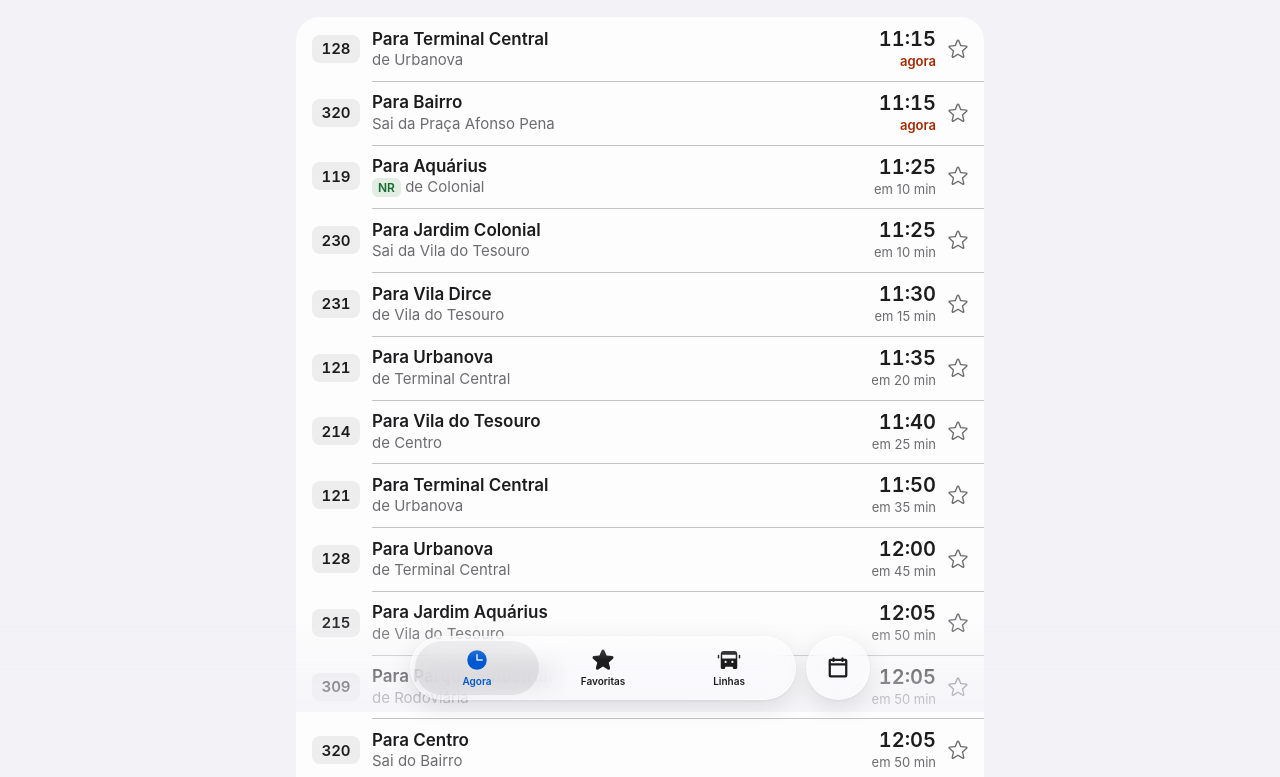
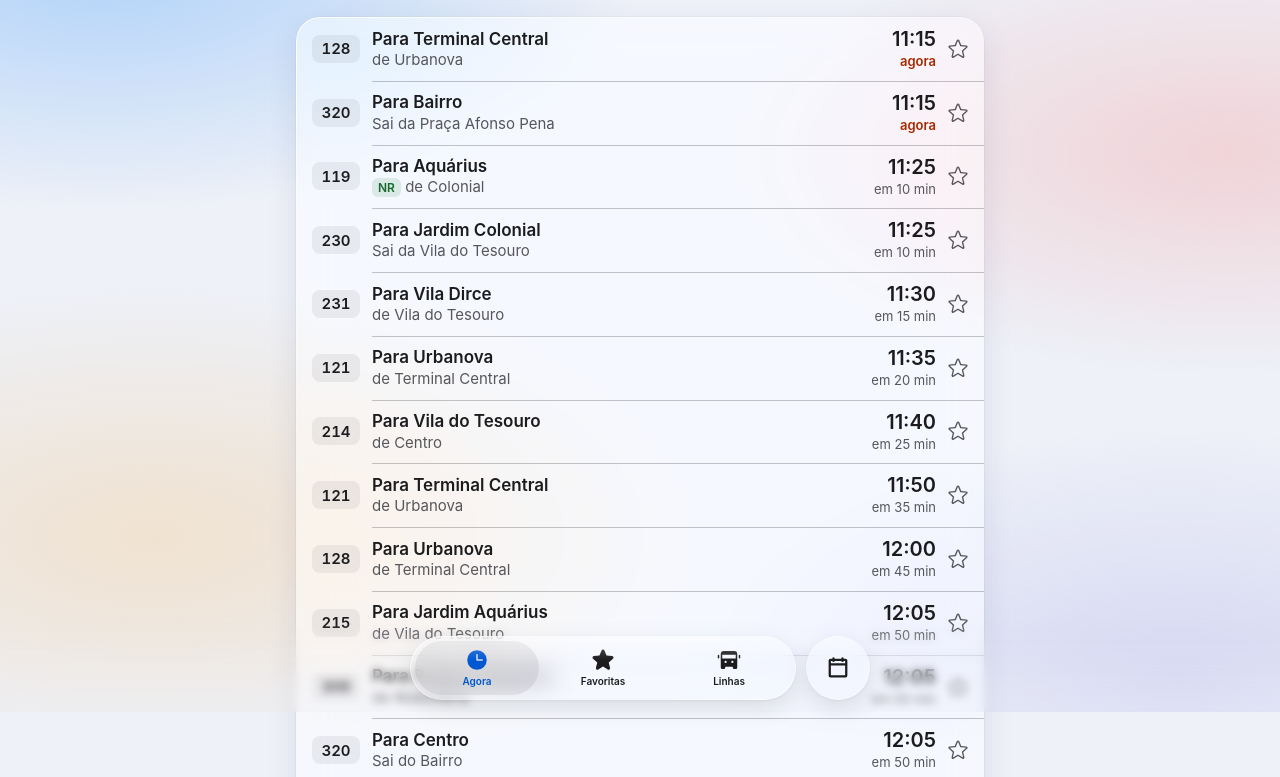
Before and after one commit to tranchop/onibus-sjc, a plain HTML site: page index.html in a window 1280 px wide. Shown: the part 88-865 px from the top of the page. Drawn offline with Linux system fonts and the light colour scheme.

Commit message:
Liquid Glass em toda a interface e números proporcionais
- Cartões, listas, opções, painéis e botões em vidro sobre um fundo
  suave nas cores do app; tudo fica sólido com Reduzir transparência.
- Título compacto com desfoque no topo ao rolar.
- Horários com dígitos proporcionais, como nos apps da Apple.
- Não repete o dia (ex.: Domingo · domingo).

Co-Authored-By: Claude Opus 5.5 <noreply@anthropic.com>
Claude-Session: https://claude.ai/code/session_01CQY1aiBHD2WUkZ3iru78yr

```diff
--- a/index.html
+++ b/index.html
@@ -6,8 +6,8 @@
 <meta name="claude:viewport-fit-sides" content="cover">
 <title>Linhas de Ônibus SJC</title>
 <meta name="description" content="Próximos horários de ônibus em São José dos Campos, conforme os PDFs oficiais da Prefeitura.">
-<meta name="theme-color" media="(prefers-color-scheme: light)" content="#f2f2f7">
-<meta name="theme-color" media="(prefers-color-scheme: dark)" content="#0b0b0d">
+<meta name="theme-color" media="(prefers-color-scheme: light)" content="#eef1f8">
+<meta name="theme-color" media="(prefers-color-scheme: dark)" content="#08080b">
 <meta name="color-scheme" content="light dark">
 <meta name="referrer" content="no-referrer">
 <meta name="mobile-web-app-capable" content="yes">
@@ -22,14 +22,20 @@
    segmented controls, listas agrupadas com separadores finos. Centro = azul, Bairro = vermelho (cores de sentido).
    Camadas: só a barra fixa usa z-index (20); o 1 dos segmented controls é local ao controle. */
 :root{
-  --bg:#f2f2f7; --surface:#fdfdfd; --surface2:#f2f2f7; --fg:#1c1c1e; --muted:#6c6c70;
+  --bg:#eef1f8; --panel:rgba(255,255,255,.52); --panel-solid:#fbfbfd; --panel-rim:rgba(255,255,255,.95);
+  --panel-shadow:0 10px 30px rgba(30,40,90,.10),0 1px 2px rgba(30,40,90,.06),0 0 0 .5px rgba(30,40,90,.06);
+  --chip:rgba(255,255,255,.62); --chip-ring:inset 0 0 0 .5px rgba(30,40,90,.08),inset 0 1px 0 rgba(255,255,255,.9),0 1px 4px rgba(30,40,90,.08);
+  --wall:radial-gradient(60% 45% at 8% 6%,rgba(0,122,255,.26),transparent 70%),radial-gradient(55% 40% at 96% 30%,rgba(255,59,48,.16),transparent 70%),
+    radial-gradient(60% 45% at 12% 78%,rgba(255,149,0,.16),transparent 70%),radial-gradient(55% 45% at 92% 96%,rgba(88,86,214,.16),transparent 70%);
+  --bar-top:rgba(238,241,248,.7); --bot-fade:rgba(238,241,248,.3);
+  --surface:#fdfdfd; --surface2:#f2f2f7; --fg:#1c1c1e; --muted:#56565b;
   --sep:rgba(60,60,67,.29); --fill:rgba(120,120,128,.12); --fill2:rgba(120,120,128,.2); --thumb:#fdfdfd;
   --tint:#0058d0; --on-tint:#fdfdfd;
-  --centro:#0058d0; --bairro:#d70015; --centro-ink:#004fbd; --bairro-ink:#b80012;
+  --centro:#0058d0; --bairro:#c80014; --centro-ink:#004fbd; --bairro-ink:#b80012;
   --uv-ink:#196a2d; --ac-ink:#a52a00; --star:#c93400;
   --centro-t:rgba(0,88,208,.12); --uv-t:rgba(31,122,53,.12); --ac-t:rgba(201,52,0,.12);
-  --glass:rgba(255,255,255,.3); --glass-solid:#f7f7fa; --glass-rim:rgba(255,255,255,.9); --glass-hi:rgba(255,255,255,.35); --lens:rgba(120,120,128,.14);
-  --glass-shadow:0 8px 24px rgba(0,0,0,.1),0 1px 3px rgba(0,0,0,.06); --bg-fade:rgba(242,242,247,.72); --sheet:rgba(248,248,251,.86);
+  --glass:rgba(255,255,255,.24); --glass-solid:#f7f7fa; --glass-rim:rgba(255,255,255,.9); --glass-hi:rgba(255,255,255,.35); --lens:rgba(120,120,128,.14);
+  --glass-shadow:0 8px 24px rgba(0,0,0,.1),0 1px 3px rgba(0,0,0,.06); --bg-fade:rgba(242,242,247,.72); --sheet:rgba(246,247,252,.72);
   --bar:rgba(242,242,247,.78); --shadow-thumb:0 3px 8px rgba(0,0,0,.12),0 3px 1px rgba(0,0,0,.04);
   --ease:cubic-bezier(.32,.72,0,1); --ease-out:cubic-bezier(.23,1,.32,1);
   --font:-apple-system,BlinkMacSystemFont,"SF Pro Text","SF Pro","Helvetica Neue",system-ui,"Segoe UI",Roboto,sans-serif;
@@ -39,27 +45,39 @@
 }
 @media (prefers-color-scheme:dark){
   :root:not([data-theme="light"]){
-    --bg:#0b0b0d; --surface:#1c1c1e; --surface2:#2c2c2e; --fg:#f2f2f7; --muted:#a1a1a8;
+    --bg:#08080b; --panel:rgba(44,44,52,.42); --panel-solid:#1c1c1e; --panel-rim:rgba(255,255,255,.2);
+    --panel-shadow:0 10px 30px rgba(0,0,0,.45),0 0 0 .5px rgba(255,255,255,.05);
+    --chip:rgba(255,255,255,.1); --chip-ring:inset 0 0 0 .5px rgba(255,255,255,.16),inset 0 1px 0 rgba(255,255,255,.12),0 1px 4px rgba(0,0,0,.3);
+    --wall:radial-gradient(60% 45% at 8% 6%,rgba(10,132,255,.32),transparent 70%),radial-gradient(55% 40% at 96% 30%,rgba(255,69,58,.2),transparent 70%),
+      radial-gradient(60% 45% at 12% 78%,rgba(255,159,10,.16),transparent 70%),radial-gradient(55% 45% at 92% 96%,rgba(94,92,230,.22),transparent 70%);
+    --bar-top:rgba(8,8,11,.7); --bot-fade:rgba(8,8,11,.35);
+    --surface:#1c1c1e; --surface2:#2c2c2e; --fg:#f2f2f7; --muted:#a1a1a8;
     --sep:rgba(84,84,88,.65); --fill:rgba(118,118,128,.24); --fill2:rgba(118,118,128,.34); --thumb:#636366;
     --tint:#409cff; --on-tint:#0b0b0d;
     --centro:#409cff; --bairro:#ff6961; --centro-ink:#6cb4ff; --bairro-ink:#ff8a84;
     --uv-ink:#30db5b; --ac-ink:#ffb340; --star:#ffb340;
     --centro-t:rgba(64,156,255,.2); --uv-t:rgba(48,219,91,.2); --ac-t:rgba(255,179,64,.2);
-    --glass:rgba(28,28,30,.4); --glass-solid:#2c2c2e; --glass-rim:rgba(255,255,255,.28); --glass-hi:rgba(255,255,255,.06); --lens:rgba(255,255,255,.12);
-    --glass-shadow:0 8px 24px rgba(0,0,0,.45),0 1px 3px rgba(0,0,0,.3); --bg-fade:rgba(11,11,13,.72); --sheet:rgba(32,32,35,.86);
+    --glass:rgba(30,30,36,.32); --glass-solid:#2c2c2e; --glass-rim:rgba(255,255,255,.28); --glass-hi:rgba(255,255,255,.06); --lens:rgba(255,255,255,.12);
+    --glass-shadow:0 8px 24px rgba(0,0,0,.45),0 1px 3px rgba(0,0,0,.3); --bg-fade:rgba(11,11,13,.72); --sheet:rgba(30,30,36,.7);
     --bar:rgba(11,11,13,.74); --shadow-thumb:0 3px 8px rgba(0,0,0,.32);
     color-scheme:dark;
   }
 }
 :root[data-theme="dark"]{
-  --bg:#0b0b0d; --surface:#1c1c1e; --surface2:#2c2c2e; --fg:#f2f2f7; --muted:#a1a1a8;
+  --bg:#08080b; --panel:rgba(44,44,52,.42); --panel-solid:#1c1c1e; --panel-rim:rgba(255,255,255,.2);
+  --panel-shadow:0 10px 30px rgba(0,0,0,.45),0 0 0 .5px rgba(255,255,255,.05);
+  --chip:rgba(255,255,255,.1); --chip-ring:inset 0 0 0 .5px rgba(255,255,255,.16),inset 0 1px 0 rgba(255,255,255,.12),0 1px 4px rgba(0,0,0,.3);
+  --wall:radial-gradient(60% 45% at 8% 6%,rgba(10,132,255,.32),transparent 70%),radial-gradient(55% 40% at 96% 30%,rgba(255,69,58,.2),transparent 70%),
+    radial-gradient(60% 45% at 12% 78%,rgba(255,159,10,.16),transparent 70%),radial-gradient(55% 45% at 92% 96%,rgba(94,92,230,.22),transparent 70%);
+  --bar-top:rgba(8,8,11,.7); --bot-fade:rgba(8,8,11,.35);
+  --surface:#1c1c1e; --surface2:#2c2c2e; --fg:#f2f2f7; --muted:#a1a1a8;
   --sep:rgba(84,84,88,.65); --fill:rgba(118,118,128,.24); --fill2:rgba(118,118,128,.34); --thumb:#636366;
   --tint:#409cff; --on-tint:#0b0b0d;
   --centro:#409cff; --bairro:#ff6961; --centro-ink:#6cb4ff; --bairro-ink:#ff8a84;
   --uv-ink:#30db5b; --ac-ink:#ffb340; --star:#ffb340;
   --centro-t:rgba(64,156,255,.2); --uv-t:rgba(48,219,91,.2); --ac-t:rgba(255,179,64,.2);
-  --glass:rgba(28,28,30,.4); --glass-solid:#2c2c2e; --glass-rim:rgba(255,255,255,.28); --glass-hi:rgba(255,255,255,.06); --lens:rgba(255,255,255,.12);
-    --glass-shadow:0 8px 24px rgba(0,0,0,.45),0 1px 3px rgba(0,0,0,.3); --bg-fade:rgba(11,11,13,.72); --sheet:rgba(32,32,35,.86);
+  --glass:rgba(30,30,36,.32); --glass-solid:#2c2c2e; --glass-rim:rgba(255,255,255,.28); --glass-hi:rgba(255,255,255,.06); --lens:rgba(255,255,255,.12);
+    --glass-shadow:0 8px 24px rgba(0,0,0,.45),0 1px 3px rgba(0,0,0,.3); --bg-fade:rgba(11,11,13,.72); --sheet:rgba(30,30,36,.7);
     --bar:rgba(11,11,13,.74); --shadow-thumb:0 3px 8px rgba(0,0,0,.32);
   color-scheme:dark;
 }
@@ -284,7 +302,7 @@ dialog.sheet[open]::backdrop{background:rgba(0,0,0,.28)}
 .sh-h h2{margin:0;font-family:var(--font-display);font-size:20px;font-weight:700}
 .sh-b{flex:1 1 auto;min-height:0;display:flex;flex-direction:column;gap:12px;padding:2px 12px 16px;overflow-y:auto;overscroll-behavior:contain;-webkit-overflow-scrolling:touch;touch-action:pan-y}
 .sh-b>*{flex:none}
-.sh-b .group{background:var(--surface)}
+
 .done{font-weight:600}
 .wide{min-height:50px;border:0;border-radius:999px;background:var(--fill);color:var(--tint);font-size:17px;font-weight:600}
 .pkr{position:relative;width:100%;padding-right:16px}
@@ -329,11 +347,48 @@ dialog.sheet[open]::backdrop{background:rgba(0,0,0,.28)}
 .mapfig figcaption{padding:10px 16px 12px;font-size:15px;color:var(--muted)}
 @media (prefers-color-scheme:dark){:root:not([data-theme="light"]) .mapfig img{filter:brightness(.88)}}
 :root[data-theme="dark"] .mapfig img{filter:brightness(.88)}
+
+/* ===== Liquid Glass em toda a interface (aproximação web) =====
+   Painéis de conteúdo: vidro claro e espesso (blur 24px) para manter a leitura.
+   Controles: vidro mais fino. Sem suporte a blur, ou com "Reduzir transparência", tudo fica sólido. */
+.wall{position:fixed;inset:0;z-index:-1;background:var(--wall);pointer-events:none}
+.group,.card,.fq,dialog.sheet .group{position:relative;background:var(--panel-solid);box-shadow:var(--panel-shadow)}
+.notice{box-shadow:var(--panel-shadow)}
+.group::after,.card::after,.fq::after{content:'';position:absolute;inset:0;border-radius:inherit;pointer-events:none;padding:1px;
+  background:linear-gradient(150deg,var(--panel-rim),rgba(255,255,255,0) 30%,rgba(255,255,255,0) 70%,var(--panel-rim));
+  -webkit-mask:linear-gradient(#000 0 0) content-box,linear-gradient(#000 0 0);-webkit-mask-composite:xor;
+  mask:linear-gradient(#000 0 0) content-box exclude,linear-gradient(#000 0 0)}
+.chip,.wide{background:var(--panel-solid);box-shadow:var(--chip-ring)}
+@supports ((-webkit-backdrop-filter:blur(1px)) or (backdrop-filter:blur(1px))){
+  .group,.card,.fq,dialog.sheet .group{background:var(--panel);-webkit-backdrop-filter:blur(24px) saturate(180%);backdrop-filter:blur(24px) saturate(180%)}
+  .chip,.wide{background:var(--chip);-webkit-backdrop-filter:blur(16px) saturate(180%);backdrop-filter:blur(16px) saturate(180%)}
+  .notice{-webkit-backdrop-filter:blur(20px) saturate(180%);backdrop-filter:blur(20px) saturate(180%)}
+}
+.chip[aria-pressed="true"]{background:var(--tint);color:var(--on-tint);box-shadow:inset 0 1px 0 rgba(255,255,255,.35),0 2px 8px rgba(0,88,208,.28)}
+.sgc{background:rgba(120,120,128,.14)}
+.top .num{box-shadow:inset 0 1px 0 rgba(255,255,255,.35),0 4px 12px rgba(0,88,208,.25)}
+@media (prefers-reduced-transparency:reduce){
+  .group,.card,.fq,.chip,.wide,dialog.sheet .group{background:var(--panel-solid);-webkit-backdrop-filter:none;backdrop-filter:none}
+  .wall{display:none}
+}
+/* título compacto e desfoque progressivo no topo ao rolar (como no iOS 26) */
+.edge.top{height:calc(env(safe-area-inset-top,0px) + 50px);display:flex;align-items:flex-end;justify-content:center;padding-bottom:13px;
+  background:linear-gradient(var(--bar-top) 60%,transparent);-webkit-backdrop-filter:blur(12px) saturate(180%);backdrop-filter:blur(12px) saturate(180%);
+  -webkit-mask-image:linear-gradient(#000 76%,transparent);mask-image:linear-gradient(#000 76%,transparent)}
+#navTitle{font-size:17px;font-weight:600;transform:translateY(4px);transition:transform .25s var(--ease-out)}
+.edge.top.on #navTitle{transform:none}
+.edge.bot{height:calc(env(safe-area-inset-bottom,0px) + 90px);background:linear-gradient(to top,var(--bot-fade),transparent);
+  -webkit-backdrop-filter:blur(4px);backdrop-filter:blur(4px);-webkit-mask-image:linear-gradient(to top,#000 35%,transparent);mask-image:linear-gradient(to top,#000 35%,transparent)}
+/* números proporcionais nos horários, como nos apps da Apple; largura fixa só na grade */
+.big,.ovr .t,.more li{font-variant-numeric:normal}
+.more .t{font-size:17px;font-weight:600;min-width:56px}
+@media (prefers-reduced-motion:reduce){#navTitle{transition:none;transform:none}}
 </style>
 </head>
 <body>
+<div class="wall" aria-hidden="true"></div>
 <div class="sentinel" id="sentinel"></div>
-<div class="edge top" id="edgetop" aria-hidden="true"></div>
+<div class="edge top" id="edgetop" aria-hidden="true"><span id="navTitle"></span></div>
 <div class="edge bot" aria-hidden="true"></div>
 <nav class="dock" aria-label="Navegação">
   <div class="tabs glass" id="tabs">
@@ -670,7 +725,8 @@ function renderCtx(c){
     const n=spNow(),base=c.base;
     const hd=holidayOf(base);
     const wd=WEEKDAY[new Date(base).getUTCDay()];
-    s=wd[0].toUpperCase()+wd.slice(1)+', '+pad(n.h)+':'+pad(n.mi)+' · '+(hd&&hd.t?(hd.em?'':'feriado, ')+'tabela de ':'')+TYPE_LABEL[c.type];
+    const w=new Date(base).getUTCDay(),same=!(hd&&hd.t)&&((w===0&&c.type==='dom')||(w===6&&c.type==='sab'));
+    s=wd[0].toUpperCase()+wd.slice(1)+', '+pad(n.h)+':'+pad(n.mi)+(same?'':' · '+(hd&&hd.t?(hd.em?'':'feriado, ')+'tabela de ':'')+TYPE_LABEL[c.type]);
     if(c.early)s+=' · madrugada';
   }else s='Tabela de '+TYPE_LABEL[c.type];
   if(c.tm!==null)s+=' · a partir das '+fmt(c.tm);
@@ -720,6 +776,7 @@ function renderLine(){
   $('filters').innerHTML=[{id:'all',label:'Todos'}].concat(l.filters).map(f=>'<button class="chip" data-f="'+f.id+'" aria-pressed="'+(f.id===state.f)+'">'+f.label+'</button>').join('');
   $('dirtabs').innerHTML=l.dirs.map(d=>'<button class="'+d.cls+'" data-d="'+d.k+'" aria-pressed="'+(d.k===state.gdir)+'">'+d.name.replace(/^Sentido /,'')+'</button>').join('');
   syncTabs();
+  $('navTitle').textContent=all?(state.ovf==='fav'?'Favoritas':'Agora'):'Linha '+l.num;
   document.title=all?'Linhas de Ônibus SJC':l.num+' · Linhas de Ônibus SJC';
 }
 function ovRows(c){
@@ -859,7 +916,7 @@ if(typeof SM.showPopover==='function'){
 }else{SM.hidden=true;$('sortBtn').addEventListener('click',()=>{state.sort=state.sort==='time'?'line':'time';syncSort();render();});}
 renderLine();render();
 requestAnimationFrame(()=>requestAnimationFrame(()=>document.querySelectorAll('.sgc').forEach(e=>e.classList.add('ready'))));
-if('IntersectionObserver' in window)new IntersectionObserver(([e])=>$('edgetop').classList.toggle('on',!e.isIntersecting)).observe($('sentinel'));
+if('IntersectionObserver' in window)new IntersectionObserver(([e])=>$('edgetop').classList.toggle('on',!e.isIntersecting&&e.boundingClientRect.top<0),{rootMargin:'-56px 0px 0px 0px'}).observe($('lname'));
 setInterval(()=>{if(!document.hidden&&!state.time&&state.day==='auto')render();},20000);
 document.addEventListener('visibilitychange',()=>{if(!document.hidden)render();});
 if('serviceWorker' in navigator&&(/\.github\.io$/.test(location.hostname)||location.hostname==='localhost'))
--- a/sw.js
+++ b/sw.js
@@ -1,6 +1,6 @@
 // Guarda a página e os ícones para o app abrir sem internet. A página vem da rede quando houver sinal
 // (até 3,5 s); sem resposta, usa a cópia salva.
-const CACHE = 'onibus-sjc-v3';
+const CACHE = 'onibus-sjc-v4';
 const ASSETS = ['./', './index.html', './manifest.webmanifest', './favicon.svg', './favicon.ico',
   './apple-touch-icon.png', './icon-192.png', './icon-512.png'];
 
```
